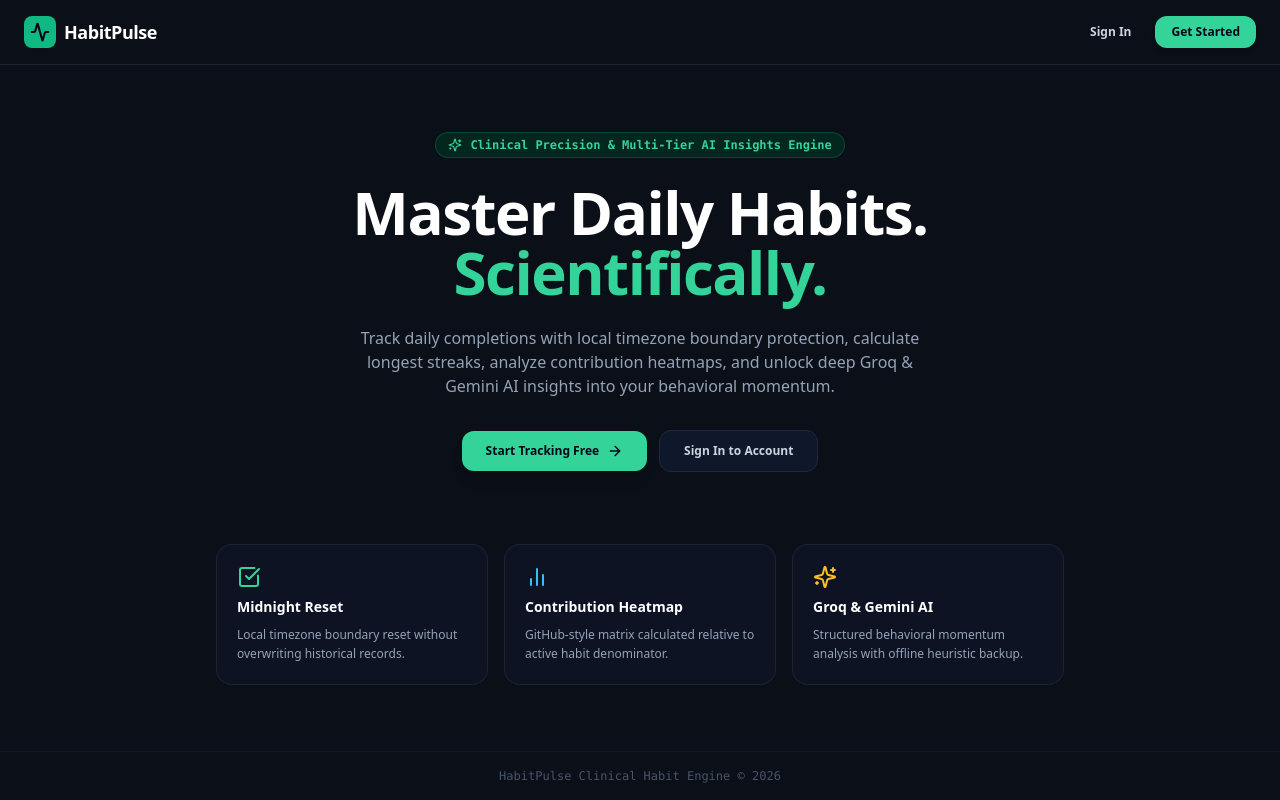
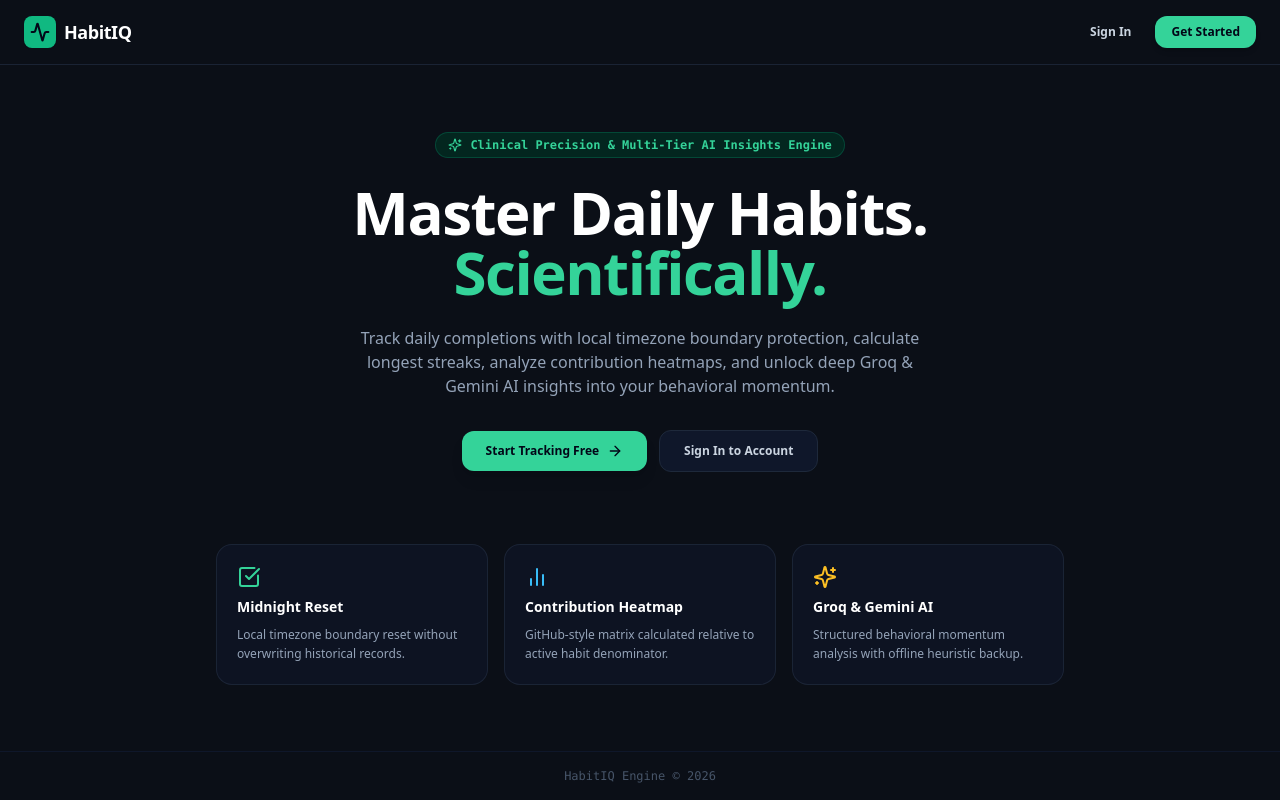
Before and after one commit to Het-Mewada/Habit_Tracker, a Next.js app: page / in a window 1280 px wide. Built offline with nearby package versions, Linux system fonts and the light colour scheme; no server answers.

Commit message:
refactor: rename project branding to HabitIQ

```diff
--- a/src/app/(auth)/signup/page.tsx
+++ b/src/app/(auth)/signup/page.tsx
@@ -50,7 +50,7 @@ export default function SignupPage() {
             <Activity className="w-5 h-5 stroke-[2]" />
           </div>
           <h1 className="text-lg font-bold">Create Account</h1>
-          <p className="text-xs text-slate-400">Join HabitPulse clinical habit engine</p>
+          <p className="text-xs text-slate-400">Join HabitIQ habit engine</p>
         </div>
 
         {error && (
--- a/src/app/(dashboard)/settings/page.tsx
+++ b/src/app/(dashboard)/settings/page.tsx
@@ -153,7 +153,7 @@ export default function SettingsPage() {
           </div>
 
           <p className="text-xs text-slate-500 dark:text-slate-400 leading-normal">
-            HabitPulse uses a 3-tier strategy: <b>Groq API</b> is queried first, followed by <b>Google Gemini API</b> as backup, and an offline <b>Heuristic Engine</b> fallback.
+            HabitIQ uses a 3-tier strategy: <b>Groq API</b> is queried first, followed by <b>Google Gemini API</b> as backup, and an offline <b>Heuristic Engine</b> fallback.
           </p>
 
           <div className="space-y-3">
--- a/src/app/layout.tsx
+++ b/src/app/layout.tsx
@@ -2,7 +2,7 @@ import type { Metadata } from 'next';
 import './globals.css';
 
 export const metadata: Metadata = {
-  title: 'HabitPulse - Production Habit Tracker & AI Insights',
+  title: 'HabitIQ - AI-Powered Habit Tracker & Insights',
   description: 'Track daily habits, view historical completion trends, and unlock AI behavioral insights.',
 };
 
--- a/src/app/page.tsx
+++ b/src/app/page.tsx
@@ -18,7 +18,7 @@ export default async function LandingPage() {
             <Activity className="w-5 h-5 stroke-[2.5]" />
           </div>
           <span className="text-lg font-extrabold tracking-tight text-white">
-            HabitPulse
+            HabitIQ
           </span>
         </div>
         <div className="flex items-center gap-3">
@@ -100,7 +100,7 @@ export default async function LandingPage() {
 
       {/* Footer */}
       <footer className="text-center py-4 text-xs font-mono text-slate-600 border-t border-slate-900">
-        HabitPulse Clinical Habit Engine © {new Date().getFullYear()}
+        HabitIQ Engine © {new Date().getFullYear()}
       </footer>
     </div>
   );
--- a/src/components/layout/Navbar.tsx
+++ b/src/components/layout/Navbar.tsx
@@ -49,7 +49,7 @@ export const Navbar: React.FC<NavbarProps> = ({ userName = 'User', onToggleSideb
             <Activity className="w-4 h-4 stroke-[2.5]" />
           </div>
           <span className="text-lg font-bold tracking-tight text-slate-900 dark:text-slate-100">
-            HabitPulse
+            HabitIQ
           </span>
         </Link>
       </div>
```
